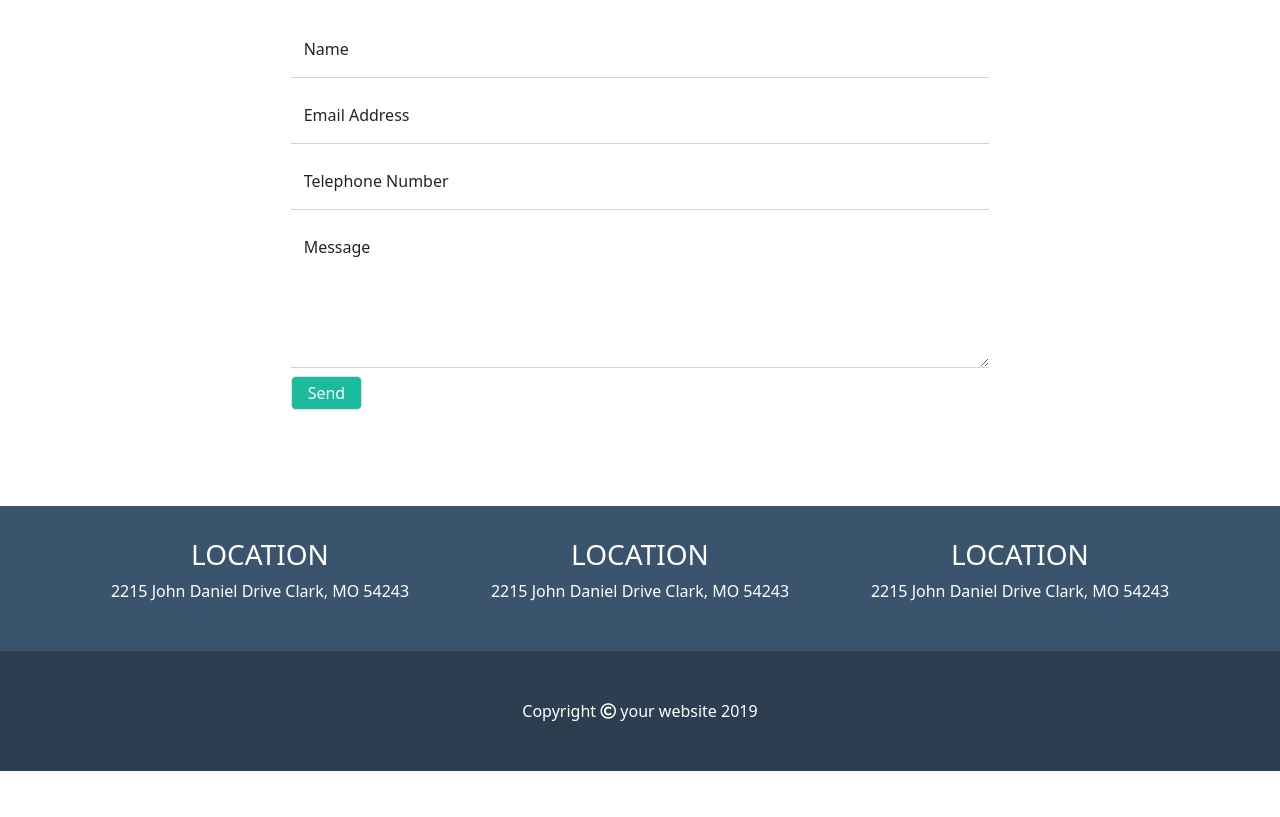
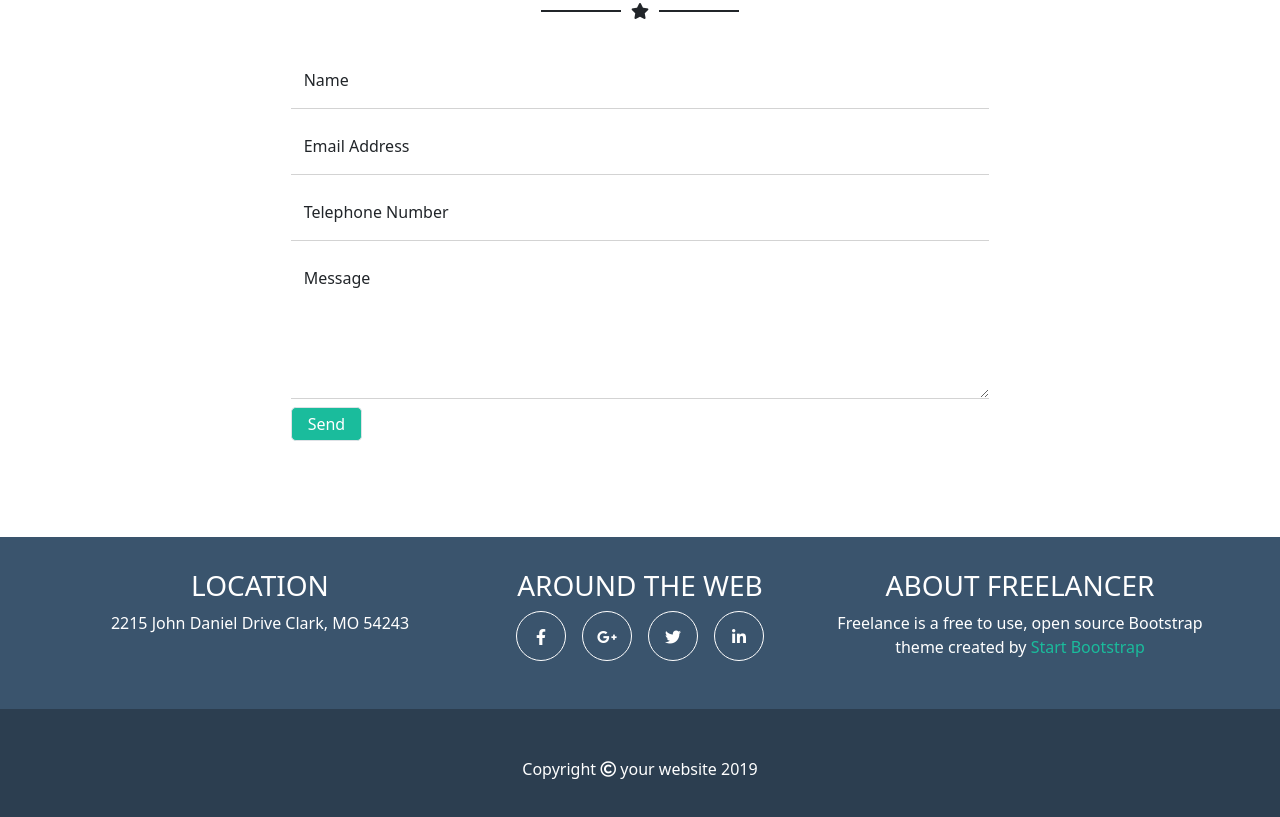
Before and after one commit to alessandroNessi/html-css-bootstrap-freelancer, a plain HTML site: page index.html in a window 1280 px wide. Shown: the part 2036-2853 px from the top of the page. Before the commit the page ends 2807 px from the top, so only its background shows below. Drawn offline with nearby package versions, Linux system fonts and the light colour scheme.

Commit message:
footer done to cplete overlay

```diff
--- a/css/style.css
+++ b/css/style.css
@@ -3,6 +3,9 @@ header{
     height: 80px;
     width: 100%;
     z-index: 1;
+}
+ul{
+    list-style: none;
 }
 header .navbar{
     height: inherit;
@@ -35,10 +38,12 @@ a{
 }
 .img{
     width: 250px;
-    height: 250px;
 }
 #banner,#about{
     background-color: #1abc9c;
+}
+.footer__button--link{
+    color: #1abc9c;
 }
 .portfolio__image{
     width: 100%;
@@ -62,14 +67,6 @@ a{
 #bot__footer p{
     margin-bottom: 0;
 }
-.debug{
-    height: 50px;
-    background-color: wheat;
-}
-.input-text{
-    border: none;
-    align-self: flex-end ;
-}
 #contact-me form input, #contact-me form textarea{
     border-width: 0 0 1px 0;
     border-color: lightgray;
@@ -86,3 +83,16 @@ a{
     opacity: .65;
     transform: scale(.85) translateY(-.5rem) translateX(.15rem);
 }
+.footer__button--social{
+    width: 50px;
+    height: 50px;
+    display: inline-block;
+    line-height: 50px;
+    vertical-align: middle;
+    text-align: center;
+    border: 1px solid white;
+    border-radius: 50%;
+}
+#top__footer ul{
+    padding-inline-start: 0px;
+}
--- a/index.html
+++ b/index.html
@@ -192,17 +192,30 @@
         <section class="py-3 border-none" id="top__footer">
             <div class="container">
                 <div class="row flex--wrap justify-content-between">
-                    <div class="col-12 col-md-3 py-3 col-md-4">
+                    <div class="col-12 col-md-4 py-3 px-1">
                         <h3 class="text-white text-center">LOCATION</h3>
                         <P class="text-white text-center">2215 John Daniel Drive Clark, MO 54243</P>
                     </div>
-                    <div class="col-12 col-md-3 py-3 col-md-4">
-                        <h3 class="text-white text-center">LOCATION</h3>
-                        <P class="text-white text-center">2215 John Daniel Drive Clark, MO 54243</P>
+                    <div class="col-12 col-md-4 py-3 px-1">
+                        <h3 class="text-white text-center">AROUND THE WEB</h3>
+                        <ul class="d-flex justify-content-center">
+                            <li class="px-2">
+                                <a class="footer__button--social text-white" href="#"><i class="fab fa-facebook-f"></i></a>
+                            </li>
+                            <li class="px-2">
+                                <a class="footer__button--social text-white" href="#"><i class="fab fa-google-plus-g"></i></a>
+                            </li>
+                            <li class="px-2">
+                                <a class="footer__button--social text-white" href="#"><i class="fab fa-twitter"></i></a>
+                            </li>
+                            <li class="px-2">
+                                <a class="footer__button--social text-white" href="#"><i class="fab fa-linkedin-in"></i></a>
+                            </li>
+                        </ul>
                     </div>
-                    <div class="col-12 col-md-3 py-3 col-md-4">
-                        <h3 class="text-white text-center">LOCATION</h3>
-                        <P class="text-white text-center">2215 John Daniel Drive Clark, MO 54243</P>
+                    <div class="col-12 col-md-4 py-3 px-1">
+                        <h3 class="text-white text-center">ABOUT FREELANCER</h3>
+                        <P class="text-white text-center">Freelance is a free to use, open source Bootstrap theme created by <a class="footer__button--link" href="#">Start Bootstrap</a></P>
                     </div>
                 </div>
             </div>
```
